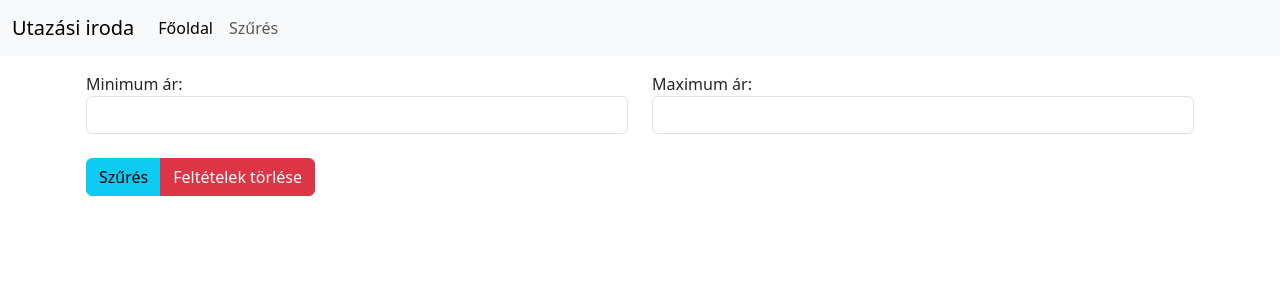
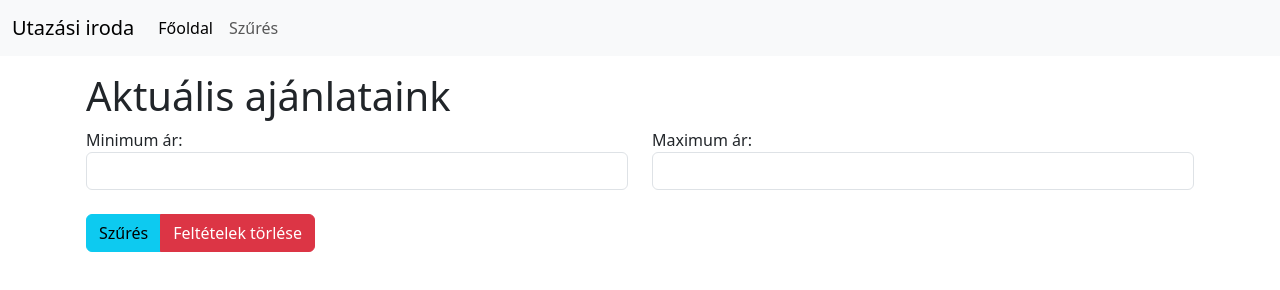
Before and after one commit to SzokolAttila/TravelAgency, a plain HTML site: page index.html in a window 1280 px wide. Drawn offline with nearby package versions, Linux system fonts and the light colour scheme.

Commit message:
added bootstrap rows

```diff
--- a/index.html
+++ b/index.html
@@ -34,8 +34,16 @@
           </nav>
     </header>
     <main class="container container-fluid p-3">
+        <div class="row">
+            <div class="col-12">
+                <h1>
+                    Aktuális ajánlataink
+                </h1>
+            </div>
+        </div>
 
-
+        <div class="row">
+            <div class="col-12">
                 <form>
                     <div class="row">
                         <div class="col-12 col-md-6">
@@ -60,6 +68,12 @@
                         <button type="button" class="btn btn-danger" id="clear-filter">Feltételek törlése</button>
                     </div>
                 </form>
+            </div>
+        </div>
+
+        <div class="row mt-2" id="offers">
+
+        </div>
     </main>
 
 </body>
```
Lines whose indentation alone changed are shown as unchanged.
